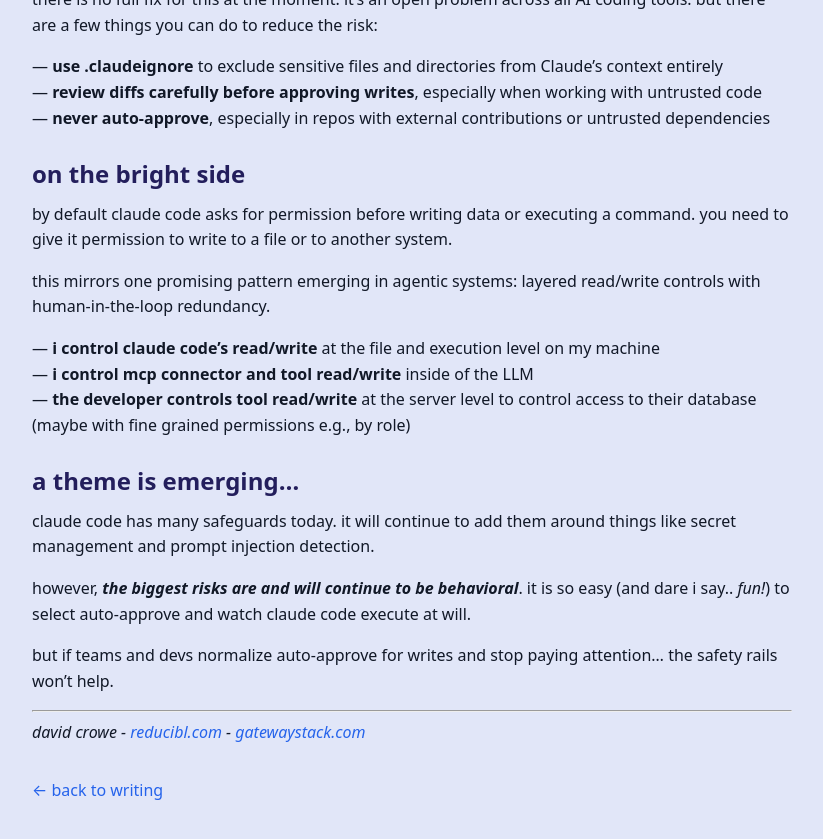
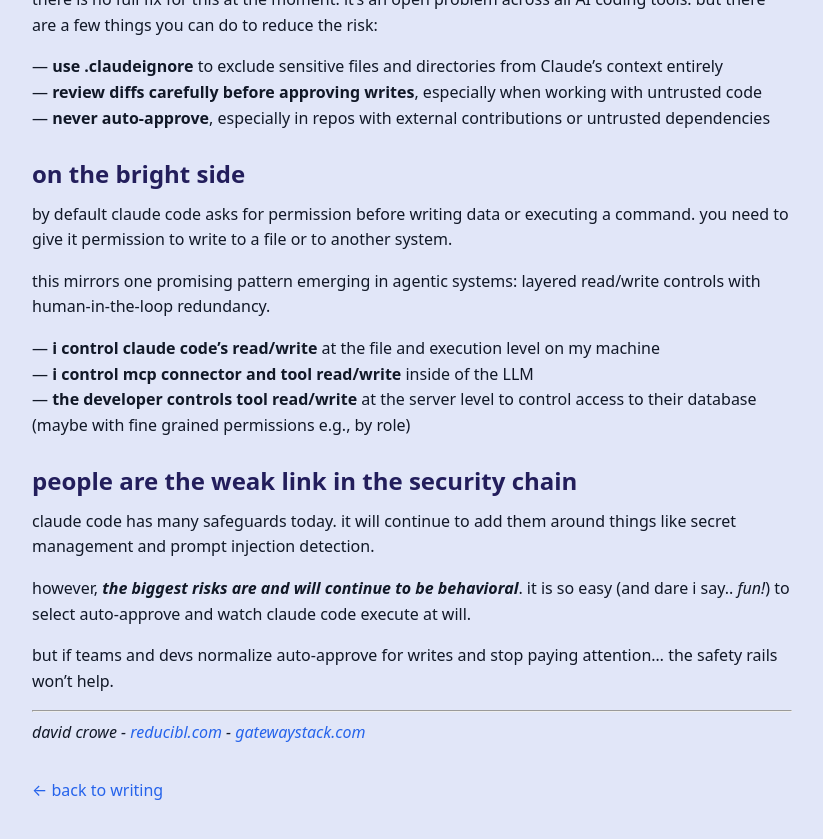
Before and after one commit to davidcrowe/reducibl.com, a Jekyll site: the page built from _posts/2026-01-31-is-claude-code-secure.md, in a window 1280 px wide and 900 px high, scrolled down 1793 px. Shown: the top 839 px of the window, without its empty margins (228-1051 px from the left). Built offline with Jekyll 4.4.1, drawn with Linux system fonts in a browser that asks for light colours.

Commit message:
blog update

```diff
--- a/_posts/2026-01-31-is-claude-code-secure.md
+++ b/_posts/2026-01-31-is-claude-code-secure.md
@@ -57,7 +57,7 @@ this mirrors one promising pattern emerging in agentic systems: layered read/wri
 — **i control mcp connector and tool read/write** inside of the LLM
 — **the developer controls tool read/write** at the server level to control access to their database (maybe with fine grained permissions e.g., by role)
 
-### a theme is emerging…
+### people are the weak link in the security chain
 claude code has many safeguards today. it will continue to add them around things like secret management and prompt injection detection.
 
 however, ***the biggest risks are and will continue to be behavioral***. it is so easy (and dare i say.. *fun!*) to select auto-approve and watch claude code execute at will.
```
